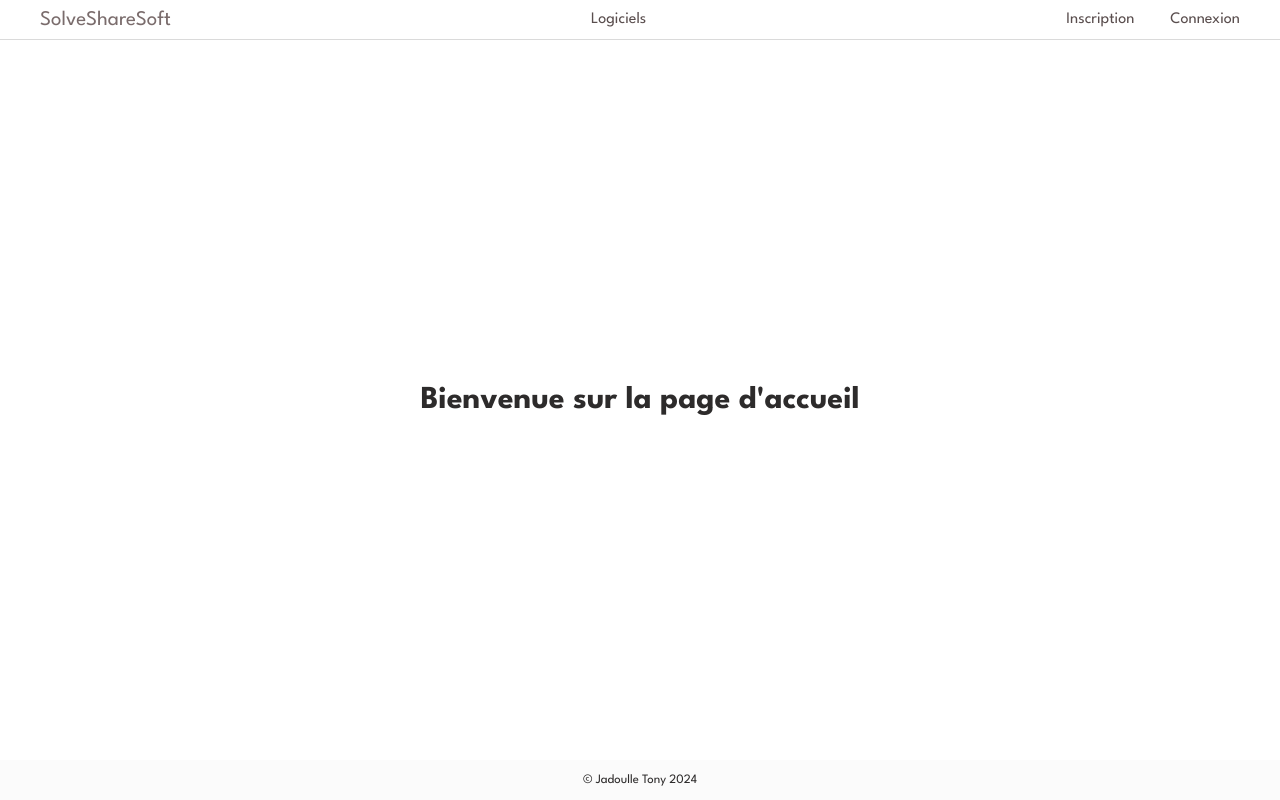
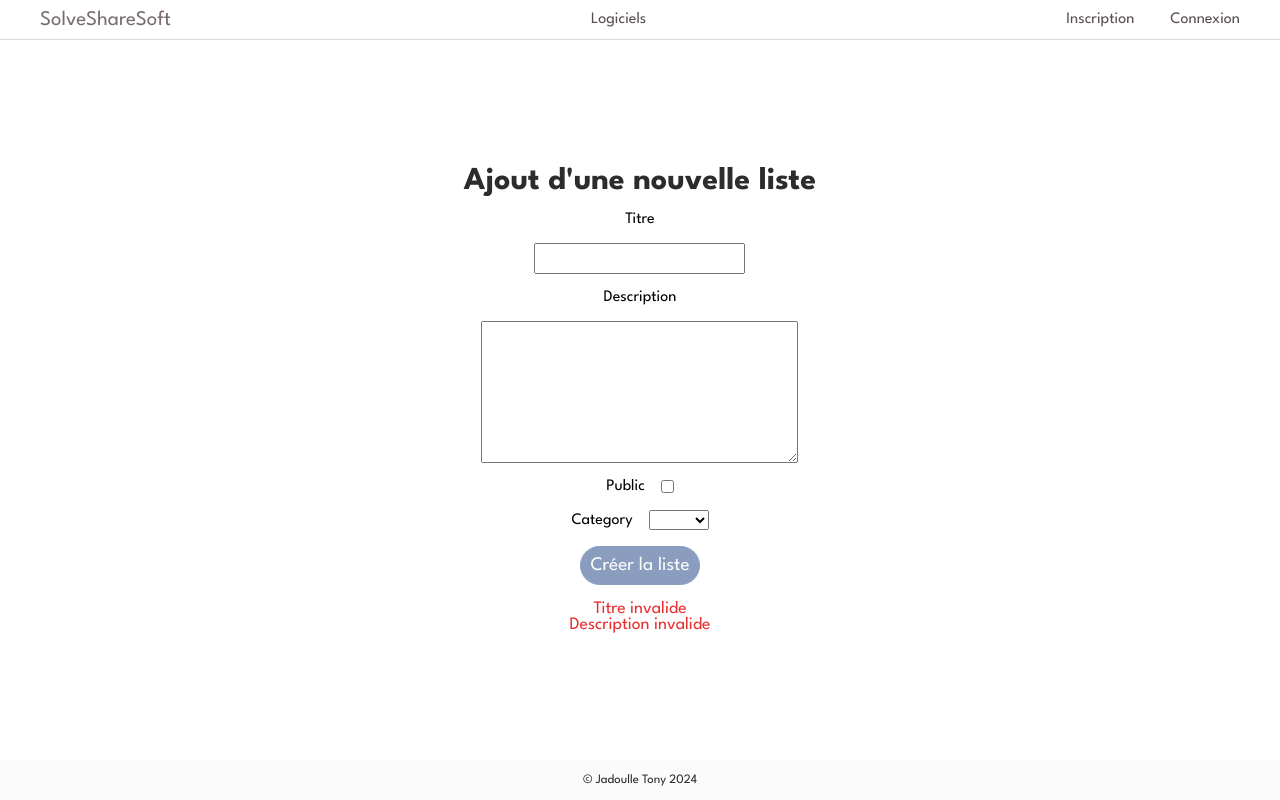
Before and after one commit to tobiridi/SolveShareSoft, an Angular app in the folder SolveShareSoft-Frontend/: page /softwares/add in a window 1280 px wide. Before the commit this address led to /. Built offline with nearby package versions, Linux system fonts and the light colour scheme.

Commit message:
[ADD] add software list - not finished

```diff
--- /dev/null
+++ b/SolveShareSoft-Frontend/src/app/add-sofwarelist/add-sofwarelist.component.html
@@ -0,0 +1,29 @@
+<h1>Ajout d'une nouvelle liste</h1>
+<form action="#" method="post" [formGroup]="softListForm" class="softList" (ngSubmit)="validForm()">
+    <label for="title">Titre</label><input type="text" name="title" id="title" formControlName="title">
+    <label for="description">Description</label><textarea name="description" id="description" cols="40" rows="10" formControlName="description"></textarea>
+    <div class="horizontal">
+        <label for="isPublic">Public</label><input type="checkbox" name="isPublic" id="isPublic" formControlName="isPublic">
+    </div>
+    <div class="horizontal">
+        <label for="category">Category</label>
+        <select name="category" id="category" formControlName="category">
+            @for (cat of allCategories; track $index) {
+                <option value="{{ cat.categoryId }}">{{ cat.name }}</option>
+            }
+            @empty {
+                <option value="aucune_categorie">Aucune catégorie</option>
+            }
+        </select>
+    </div>
+    <input type="submit" value="Créer la liste" class="AddSoftList">
+
+    <div class="errorMessage">
+        @if (softListForm.get("title")?.invalid) {
+            <p>Titre invalide</p>
+        }
+        @if (softListForm.get("description")?.invalid) {
+            <p>Description invalide</p>
+        }
+    </div>
+</form>
--- /dev/null
+++ b/SolveShareSoft-Frontend/src/app/add-sofwarelist/add-sofwarelist.component.scss
@@ -0,0 +1,61 @@
+:host {
+    flex-direction: column;
+}
+
+h1 {
+    text-align: center;
+}
+
+.softList {
+    margin-top: 1rem;
+    width: 100%;
+    display: flex;
+    flex-direction: column;
+    justify-content: center;
+    align-items: center;
+    gap: 1rem;
+
+    label {
+        font-size: 1rem;
+        user-select: none;
+    }
+
+    input {
+        font-size: 1.2rem;
+        padding: 5px;
+    }
+
+    textarea {
+        padding: 10px;
+    }
+
+    .horizontal {
+        display: flex;
+        justify-content: space-between;
+        align-items: center;
+
+        label {
+            margin-right: 1rem;
+        }
+
+        select {
+            padding: 2px 5px;
+        }
+    }
+
+    .AddSoftList {
+        font-size: 1.2rem;
+        padding: 0.6rem;
+        cursor: pointer;
+        border-radius: 20px;
+        user-select: none;
+        opacity: 0.7;
+        color: #f9fbfa;
+        background-color: #5975a5;
+        border: 1px solid #5975a5;
+
+        &:hover {
+            opacity: 1;
+        }
+    }
+}
--- /dev/null
+++ b/SolveShareSoft-Frontend/src/app/add-sofwarelist/add-sofwarelist.component.ts
@@ -0,0 +1,48 @@
+import { Component, OnDestroy, OnInit } from '@angular/core';
+import { FormBuilder, FormGroup, ReactiveFormsModule, Validators } from '@angular/forms';
+import { AlertService } from '../services/alert.service';
+import { Subscription } from 'rxjs';
+import { Category } from '../shared/category';
+
+@Component({
+  selector: 'app-add-sofwarelist',
+  standalone: true,
+  imports: [ReactiveFormsModule],
+  templateUrl: './add-sofwarelist.component.html',
+  styleUrl: './add-sofwarelist.component.scss'
+})
+export class AddSofwarelistComponent implements OnInit, OnDestroy {
+  public softListForm: FormGroup
+  private sub: Subscription;
+  public allCategories: Category[];
+
+  constructor(private readonly _alert: AlertService, private readonly _formBuilder: FormBuilder) {
+    this.sub = new Subscription();
+    this.allCategories = [];
+
+    this.softListForm = this._formBuilder.group({
+      title: [null, [Validators.required, Validators.minLength(5), Validators.maxLength(200)]],
+      description: [null, [Validators.required, Validators.minLength(8), Validators.maxLength(50)]],
+      isPublic: [false, [Validators.required]],
+      category: [null, [Validators.required]],
+    });
+  }
+
+  ngOnInit(): void {
+    //TODO: add catergory service
+    this.allCategories = [
+      {categoryId: 1, name: 'cat 1'},
+      {categoryId: 2, name: 'cat 2'},
+      {categoryId: 3, name: 'cat 3'},
+    ];
+  }
+
+  ngOnDestroy(): void {
+      this.sub.unsubscribe();
+  }
+
+  public validForm(): void {
+    console.log(this.softListForm.value);
+  }
+
+}
--- a/SolveShareSoft-Frontend/src/app/app.routes.ts
+++ b/SolveShareSoft-Frontend/src/app/app.routes.ts
@@ -4,10 +4,14 @@ import { SoftwaresComponent } from './softwares/softwares.component';
 import { RegisterComponent } from './register/register.component';
 import { LoginComponent } from './login/login.component';
 import { ErrorpageComponent } from './errorpage/errorpage.component';
+import { AddSofwarelistComponent } from './add-sofwarelist/add-sofwarelist.component';
 
 export const routes: Routes = [
     {path: '', component: HomeComponent},
     {path: 'softwares', component: SoftwaresComponent},
+    {path: 'softwares/add', component: AddSofwarelistComponent},
+    // {path:'update/:id', component: },
+    // {path:'delete', component: },
     {path: 'register', component: RegisterComponent},
     {path: 'login', component: LoginComponent},
 
--- a/SolveShareSoft-Frontend/src/app/services/softwarelist.service.ts
+++ b/SolveShareSoft-Frontend/src/app/services/softwarelist.service.ts
@@ -17,7 +17,14 @@ export class SoftwarelistService {
     this.allPublicSoftList = [];
   }
 
+  public createSoftList(): void {
+    //TODO: not implemented
+  }
+
   public getAllPublicSoftList(): Observable<SoftwareList[]> {
+    //reset public list
+    this.allPublicSoftList = [];
+
     return this._httpClient.get<any>(this.apiURL)
       .pipe(map((value) => {
         const data = value.data;
--- a/SolveShareSoft-Frontend/src/app/sidebar/sidebar.component.html
+++ b/SolveShareSoft-Frontend/src/app/sidebar/sidebar.component.html
@@ -1,8 +1,9 @@
 <aside class="sidebar">
     <ul>
-        <li><a [routerLink]="['/softwares']">Ajouter une liste</a></li>
+        <li><a [routerLink]="['/softwares', 'add']">Ajouter une liste</a></li>
         <li><a [routerLink]="['/softwares']">Modifier une liste</a></li>
         <li><a [routerLink]="['/softwares']">Supprimer une liste</a></li>
         <li><a [routerLink]="['/softwares']">Mes listes</a></li>
     </ul>
+    <span class="menuToogle" (click)="displayCloseSidebar()"></span>
 </aside>
--- a/SolveShareSoft-Frontend/src/app/sidebar/sidebar.component.scss
+++ b/SolveShareSoft-Frontend/src/app/sidebar/sidebar.component.scss
@@ -3,6 +3,7 @@
 }
 
 .sidebar {
+    position: relative;
     width: 250px;
     height: 100%;
     padding: 2rem;
@@ -23,11 +24,37 @@
             cursor: pointer;
             border: 1px solid var(--primary);
             border-radius: var(--border-radius);
+
+            &:hover {
+                color: #ffffff;
+                background-color: var(--primary);
+            }
+        }
+    }
+
+    .menuToogle {
+        position: absolute;
+        right: 0.5rem;
+        top: 0%;
+        font-size: 2rem;
+        color: #dbdbdb;
+        cursor: pointer;
+
+        &:hover {
+            color: #020202;
         }
 
-        a:hover {
-            color: #ffffff;
-            background-color: var(--primary);
+        &::before {
+            content: '';
         }
     }
+
+    &.close {
+        width: 60px;
+
+        li {
+            display: none;
+        }
+    }
+
 }
--- a/SolveShareSoft-Frontend/src/app/sidebar/sidebar.component.ts
+++ b/SolveShareSoft-Frontend/src/app/sidebar/sidebar.component.ts
@@ -10,4 +10,9 @@ import { RouterLink } from '@angular/router';
 })
 export class SidebarComponent {
 
+  public displayCloseSidebar(): void {
+    const sidebar = document.querySelector('.sidebar') as HTMLElement;
+    sidebar.classList.toggle('close');
+  }
+
 }
--- a/SolveShareSoft-Frontend/src/app/softwares/softwares.component.html
+++ b/SolveShareSoft-Frontend/src/app/softwares/softwares.component.html
@@ -30,7 +30,7 @@
 
             <!-- TODO: not implemented -->
             <div class="pagination">
-                <p>Pagination</p>
+                <!-- <p>Pagination</p> -->
             </div>
         </div>
     </div>
```
Also changed, not shown: SolveShareSoft-Frontend/src/styles.scss (+0 -19 lines), 1 other file (tests, documents, lock files or other folders).
